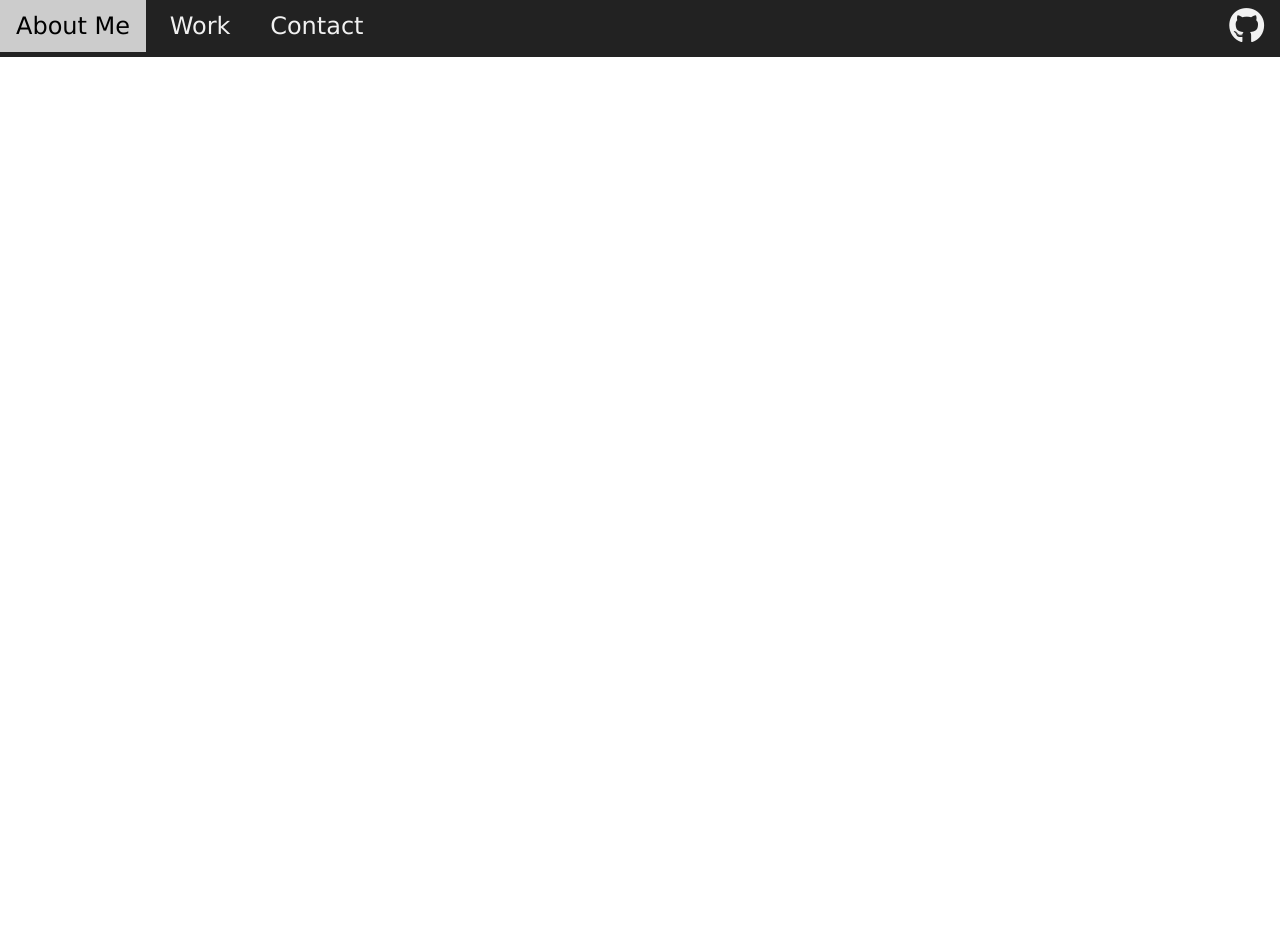
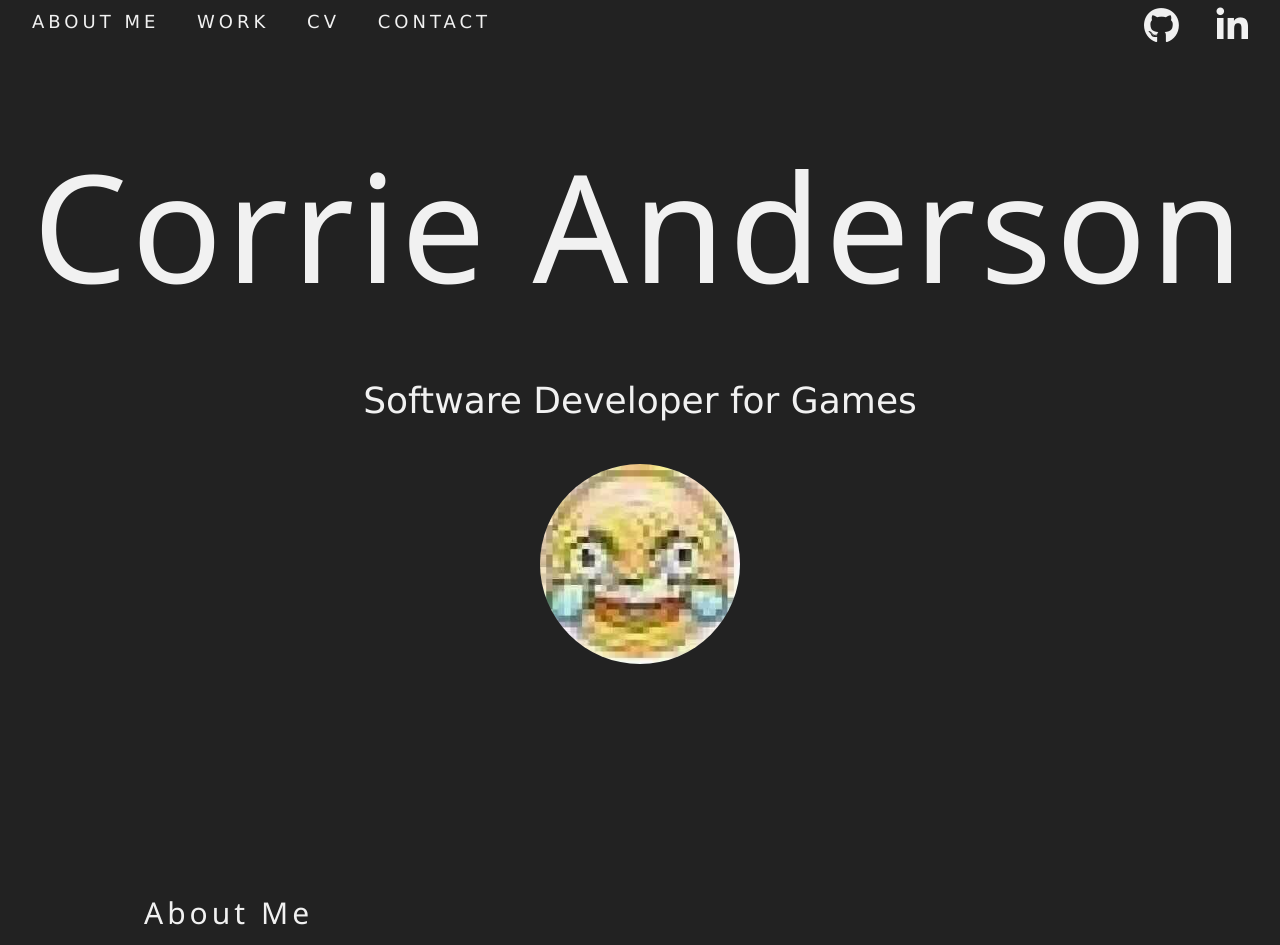
Before and after one commit to C0zza/C0zza.github.io, a plain HTML site: page index.html in a window 1280 px wide. Before the commit the page ends 800 px from the top, so only its background shows below. Drawn offline with nearby package versions, Linux system fonts and the light colour scheme.

Commit message:
Intro Page - Initial Idea

```diff
--- a/index.html
+++ b/index.html
@@ -3,15 +3,38 @@
 
 <title>Corrie Anderson</title>
 
-<head>
-    <script src="https://kit.fontawesome.com/a076d05399.js"></script>
-</head>
-
+<script src="https://kit.fontawesome.com/a076d05399.js"></script>
 <meta name="viewport" content="width=device-width, initial-scale=1">
 <link rel="stylesheet" href="https://cdnjs.cloudflare.com/ajax/libs/font-awesome/4.7.0/css/font-awesome.min.css">
 <link rel="stylesheet" href="https://www.w3schools.com/w3css/4/w3.css">
 
+<head>
+
+
+</head>
+
 <style>
+
+h1
+{
+		font-size: 150px;
+}
+
+@media only screen and (max-width: 1200px)
+{
+	h1
+	{
+		font-size: 100px;
+	}
+}
+
+@media only screen and (max-width: 850px)
+{
+	h1
+	{
+		font-size: 60px;
+	}
+}
 
 .w3-myfont {
   font-family: "Comic Sans MS", cursive, sans-serif;
@@ -19,32 +42,76 @@
 
 body
 {
-	background: #ffffff;
+	background: #222;
+	font-family: "Lucida Sans Unicode", "Lucida Grande", sans-serif;
+	<!--background-image: url('assets/test.jpg');
+	background-size: cover;-->
+}
+
+#content
+{
+	margin-top:  8%;
 }
 
 #navBar
 {
+	height: 5%;
 	background: #222;
 }
+
+#otherStuff
+{
+	margin-left: 10%;
+	position: absolute;
+	top: 110%;
+}
+
+
 
 </style>
 
 <body>
 
-	<div class = "w3-bar w3-text-light-grey" id = "navBar">
+	<div class = "w3-text-light-gray w3-animate-opacity">
 
-		<div class = "w3-right">
-			<a href = "#" class = "w3-button w3-xlarge"><i class="fa fa-github w3-xxlarge"></i></a>
+		<nav class = "w3-container w3-text-light-gray w3-large w3-padding-top w3-animate-opacity w3-top" id = "navBar">
+			<a href = "#" class = "w3-button w3-wide">ABOUT ME</a>
+			<a href = "#" class = "w3-button w3-wide">WORK</a>
+			<a href = "#" class = "w3-button w3-wide">CV</a>
+			<a href = "#" class = "w3-button w3-wide">CONTACT</a>
+
+			<div class = "w3-right w3-hide-small">
+				<a href = "https://github.com/C0zza" class = "w3-button w3-circle">
+					<i class="fa fa-github w3-xxlarge"></i>
+				</a>
+				<a href = "https://www.linkedin.com/in/corrie-anderson-98116119b/" class = "w3-button w3-circle">
+					<i class = "fab fa-linkedin w3-xxlarge"></i>
+				</a>
+			</div>
+		</nav>
+
+		<div id = "content">
+
+			<section class = "w3-container w3-center">
+
+				<h1 class = "w3-wide">Corrie Anderson</h1>
+				<p class = "w3-xxlarge">Software Developer for Games</p>
+				<img src = "assets/test2.jpg" class = "w3-circle" style = "width: 200px; height: 200px;">
+
+			</section>
+
+			<div id = "otherStuff">
+
+				<section class = "w3-container">
+
+					<h2 class = "w3-wide">About Me</h2>
+
+				</section>
+
+			</div>
 		</div>
 
-		<div class = "w3-xlarge">
-			<a href = "#" class = "w3-button">About Me</a>
-			<a href = "#" class = "w3-button">Work</a>
-			<a href = "#" class = "w3-button">Contact</a>
-		</div>
 	</div>
-
-	<div class = "w3-container"
 
 </body>
 </html>
```
Also changed, not shown: assets/test2.jpg (added).
